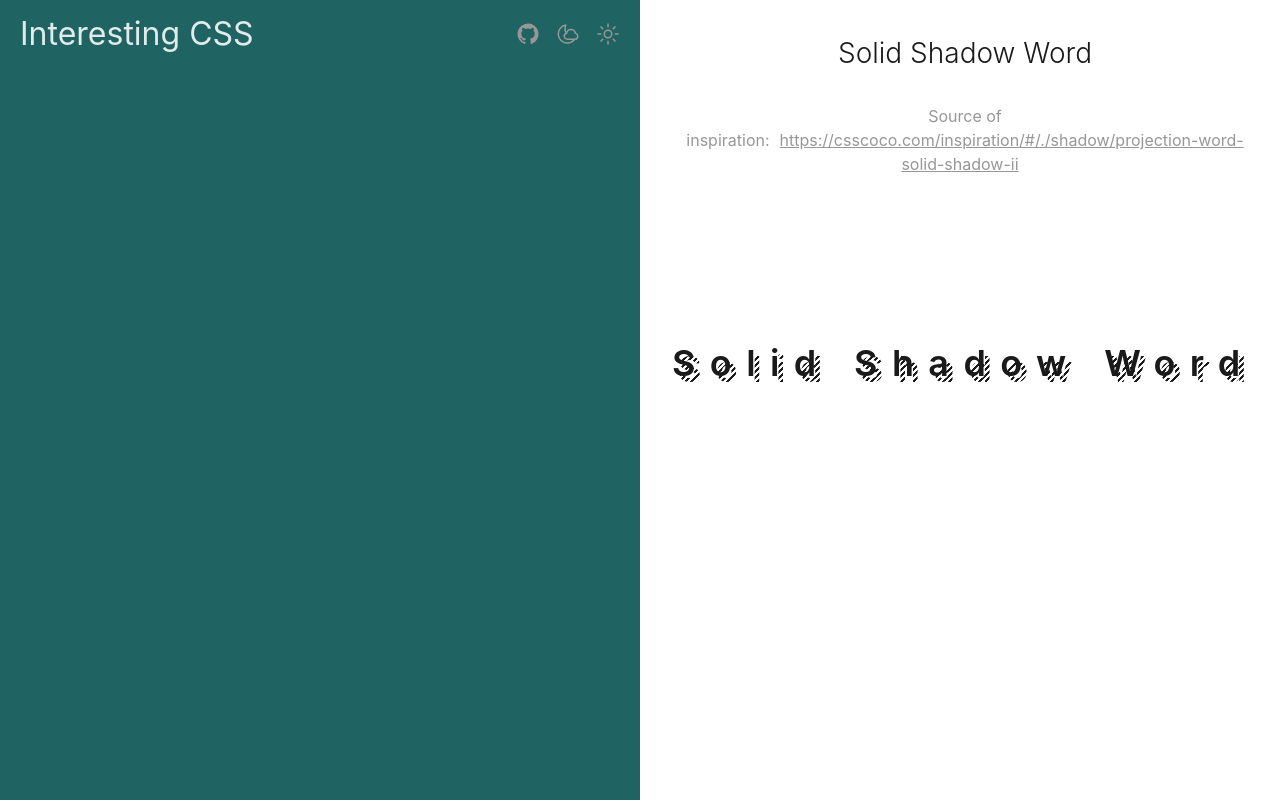
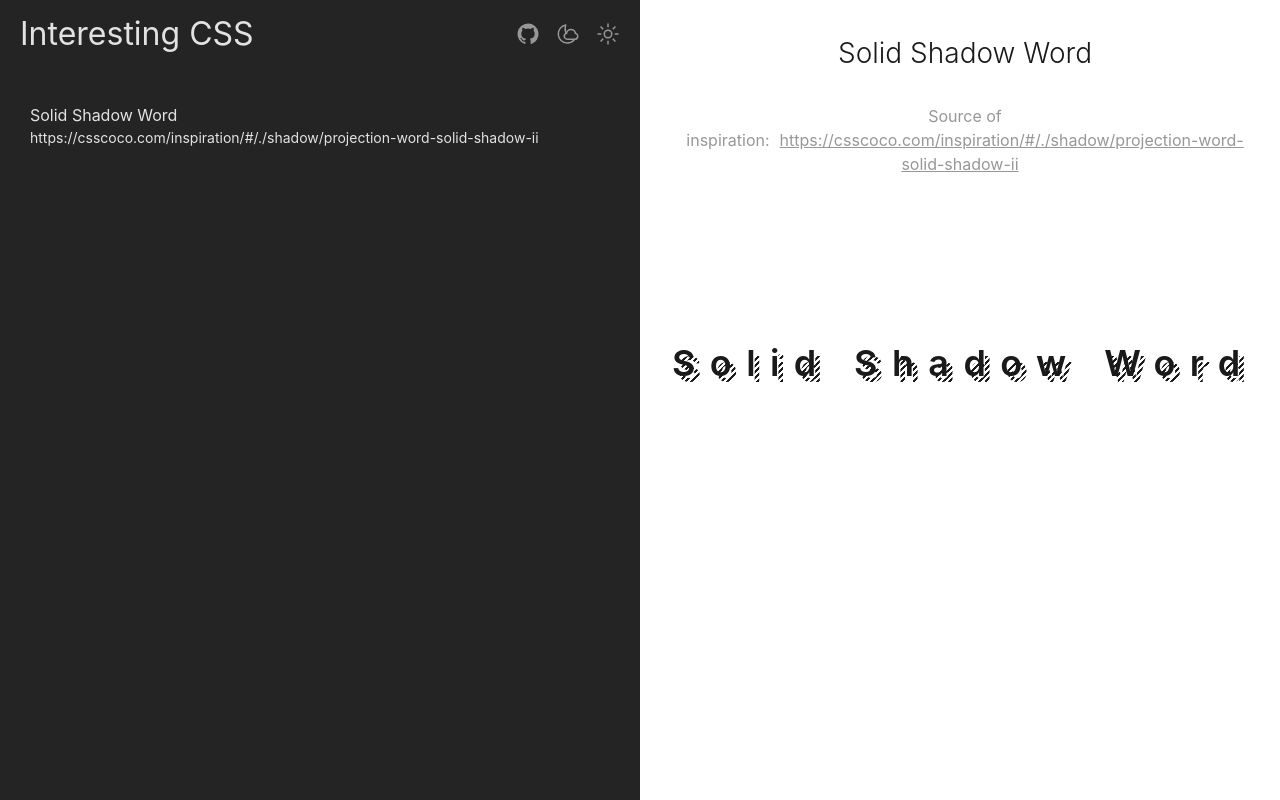
Before and after one commit to bzpen/interesting-css, a React (Vite) app: page / in a window 1280 px wide. Built offline with nearby package versions, Linux system fonts and the light colour scheme.

Commit message:
feat: 框架调整，支持预览组件切换

```diff
--- a/src/App.tsx
+++ b/src/App.tsx
@@ -1,12 +1,21 @@
-import styles from './style/css/App.module.less';
 import DictionaryPanel from './components/dictionary-panel/DictionaryPanel';
 import PreviewPanel from './components/preview-panel/PreviewPanel';
+import { COMPONENT_LIST } from './constants/constants';
+import { ComponentItem } from './constants/constantsType';
+import { useState } from 'react';
+import styles from './style/css/App.module.less';
 
 function App() {
+    const [curShowComponent, setCurShowComponent] = useState(COMPONENT_LIST[0]);
+
+    const selectComponent = (item: ComponentItem) => {
+        setCurShowComponent(item);
+    };
+
     return (
         <div className={styles.content}>
-            <DictionaryPanel />
-            <PreviewPanel />
+            <DictionaryPanel curShowComponent={curShowComponent} selectComponent={selectComponent} />
+            <PreviewPanel curShowComponent={curShowComponent} />
         </div>
     );
 }
--- a/src/common/components/SolidShadowWord.tsx
+++ b/src/common/components/SolidShadowWord.tsx
@@ -1,15 +1,9 @@
-import styles from './css/SolidShadowWord.module.less';
+import styles from './SolidShadowWord.module.less';
 
-interface PropsType {
-    word: string;
-}
-
-const SolidShadowWord = (props: PropsType) => {
-    const { word } = props;
-
+const SolidShadowWord = () => {
     return (
-        <div className={styles.main_title} data-word={word}>
-            <span>{word}</span>
+        <div className={styles.main_title} data-word='Solid Shadow Word'>
+            <span>Solid Shadow Word</span>
         </div>
     );
 };
--- /dev/null
+++ b/src/components/dictionary-panel/DictionaryMenuList.module.less
@@ -0,0 +1,31 @@
+.list_panel {
+    padding: 20px;
+}
+.list_item {
+    width: 100%;
+    text-align: left;
+    border-top: 1px solid var(--border-color-menu-item);
+    border-bottom: 1px solid var(--border-color-menu-item);
+    padding: 15px 0 10px 10px;
+    cursor: pointer;
+
+    &:hover {
+        .list_item_name {
+            color: var(--color-component-item-name-hover);
+        }
+        .list_item_desc {
+            font-size: 14px;
+            color: var(--color-component-item-desc-hover);
+        }
+    }
+}
+
+.list_item_name {
+    font-size: 16px;
+    color: var(--color-component-item-name);
+}
+
+.list_item_desc {
+    font-size: 14px;
+    color: var(--color-component-item-desc);
+}
--- /dev/null
+++ b/src/components/dictionary-panel/DictionaryMenuList.tsx
@@ -0,0 +1,37 @@
+import { ComponentItem } from '../../constants/constantsType';
+import classnames from 'classnames';
+import styles from './DictionaryMenuList.module.less';
+
+interface PropsType {
+    componentList: ComponentItem[];
+    curShowComponent: ComponentItem;
+    selectComponent: (item: ComponentItem) => void;
+}
+
+/**
+ * @desc 样式菜单
+ */
+const DictionaryMenuList = (props: PropsType) => {
+    const { componentList, curShowComponent, selectComponent } = props;
+
+    return (
+        <div className={styles.list_panel}>
+            {componentList.map((item) => (
+                <div>
+                    <div
+                        className={classnames(
+                            styles.list_item,
+                            item.key === curShowComponent.key && styles.list_item_active,
+                        )}
+                        onClick={() => selectComponent(item)}
+                    >
+                        <div className={styles.list_item_name}>{item.name}</div>
+                        <div className={styles.list_item_desc}>{item.desc}</div>
+                    </div>
+                </div>
+            ))}
+        </div>
+    );
+};
+
+export default DictionaryMenuList;
--- a/src/components/dictionary-panel/DictionaryPanel.tsx
+++ b/src/components/dictionary-panel/DictionaryPanel.tsx
@@ -1,10 +1,25 @@
+import DictionaryMenuList from './DictionaryMenuList';
+import HeaderDictionary from './HeaderDictionary';
+import { ComponentItem } from '../../constants/constantsType';
+import { COMPONENT_LIST } from '../../constants/constants';
 import styles from '../../style/css/DictionaryPanel.module.less';
-import HeaderDictionary from './HeaderDictionary';
 
-const DictionaryPanel = () => {
+interface PropsType {
+    curShowComponent: ComponentItem;
+    selectComponent: (item: ComponentItem) => void;
+}
+
+const DictionaryPanel = (props: PropsType) => {
+    const { curShowComponent, selectComponent } = props;
+
     return (
         <div className={styles.panel}>
             <HeaderDictionary />
+            <DictionaryMenuList
+                componentList={COMPONENT_LIST}
+                curShowComponent={curShowComponent}
+                selectComponent={selectComponent}
+            />
         </div>
     );
 };
--- a/src/components/preview-panel/PreviewPanel.tsx
+++ b/src/components/preview-panel/PreviewPanel.tsx
@@ -1,18 +1,25 @@
 import SolidShadowWord from '../../common/components/SolidShadowWord';
+import { ComponentItem } from '../../constants/constantsType';
+import { COMPONENT_KEY } from '../../constants/constants';
 import styles from '../../style/css/PreviewPanel.module.less';
 
-const PreviewPanel = () => {
+interface PropsType {
+    curShowComponent: ComponentItem;
+}
+
+const PreviewPanel = (props: PropsType) => {
+    const { curShowComponent } = props;
     return (
         <div className={styles.panel}>
-            <div className={styles.title}>Solid Shadow Word</div>
+            <div className={styles.title}>{curShowComponent.name}</div>
             <div className={styles.inspiration_origin}>
                 <span>Source of inspiration:</span>
-                <a href='https://csscoco.com/inspiration/#/./shadow/projection-word-solid-shadow-ii' target='_blank'>
-                    https://csscoco.com/inspiration/#/./shadow/projection-word-solid-shadow-ii
+                <a href={curShowComponent.href} target='_blank'>
+                    {curShowComponent.href}
                 </a>
             </div>
             <div className={styles.preview_box}>
-                <SolidShadowWord word={'Solid Shadow Word'} />
+                {curShowComponent.key === COMPONENT_KEY.SOLID_SHADOW_WORD && <SolidShadowWord />}
             </div>
         </div>
     );
--- /dev/null
+++ b/src/constants/constants.ts
@@ -0,0 +1,14 @@
+import { ComponentItem } from './constantsType';
+
+export const COMPONENT_KEY = {
+    SOLID_SHADOW_WORD: 'solid-shadow-word',
+};
+
+export const COMPONENT_LIST: ComponentItem[] = [
+    {
+        key: COMPONENT_KEY.SOLID_SHADOW_WORD,
+        name: 'Solid Shadow Word',
+        desc: 'https://csscoco.com/inspiration/#/./shadow/projection-word-solid-shadow-ii',
+        href: 'https://csscoco.com/inspiration/#/./shadow/projection-word-solid-shadow-ii',
+    },
+];
--- /dev/null
+++ b/src/constants/constantsType.ts
@@ -0,0 +1,6 @@
+export interface ComponentItem {
+    key: string;
+    name: string;
+    desc?: string;
+    href?: string;
+}
--- a/src/index.css
+++ b/src/index.css
@@ -39,13 +39,21 @@ a:hover {
 
 @media (prefers-color-scheme: dark) {
     :root {
-        --color-main-text: #ffffff;
-        --color-subtitle-text: #585858;
+        --color-main-text: #f8f9fa;
+        --color-subtitle-text: #adb5bd;
+        --color-component-item-name: #ced4da;
+        --color-component-item-name-hover: #f8f9fa;
+        --color-component-item-desc: #868e96;
+        --color-component-item-desc-hover: #adb5bd;
 
         --bg-color-preview: #131313;
         --bg-color-dictionary-header: #131313;
+        --bg-color-dictionary-list: #131313;
 
         --btu-icon-bg-color-hover: #ffffff;
         --btu-icon-bg-color: #585858;
+
+        --border-color-menu-item: #585858;
+        --border-color-menu-item-hover: #ffffff;
     }
 }
--- a/src/style/css/DictionaryPanel.module.less
+++ b/src/style/css/DictionaryPanel.module.less
@@ -1,4 +1,4 @@
 .panel {
     height: 100vh;
-    background-color: rgb(32, 99, 99);
+    background-color: var(--bg-color-dictionary-list);
 }
```
Also changed, not shown: src/common/components/SolidShadowWord.module.less (renamed from src/common/components/css/SolidShadowWord.module.less).
